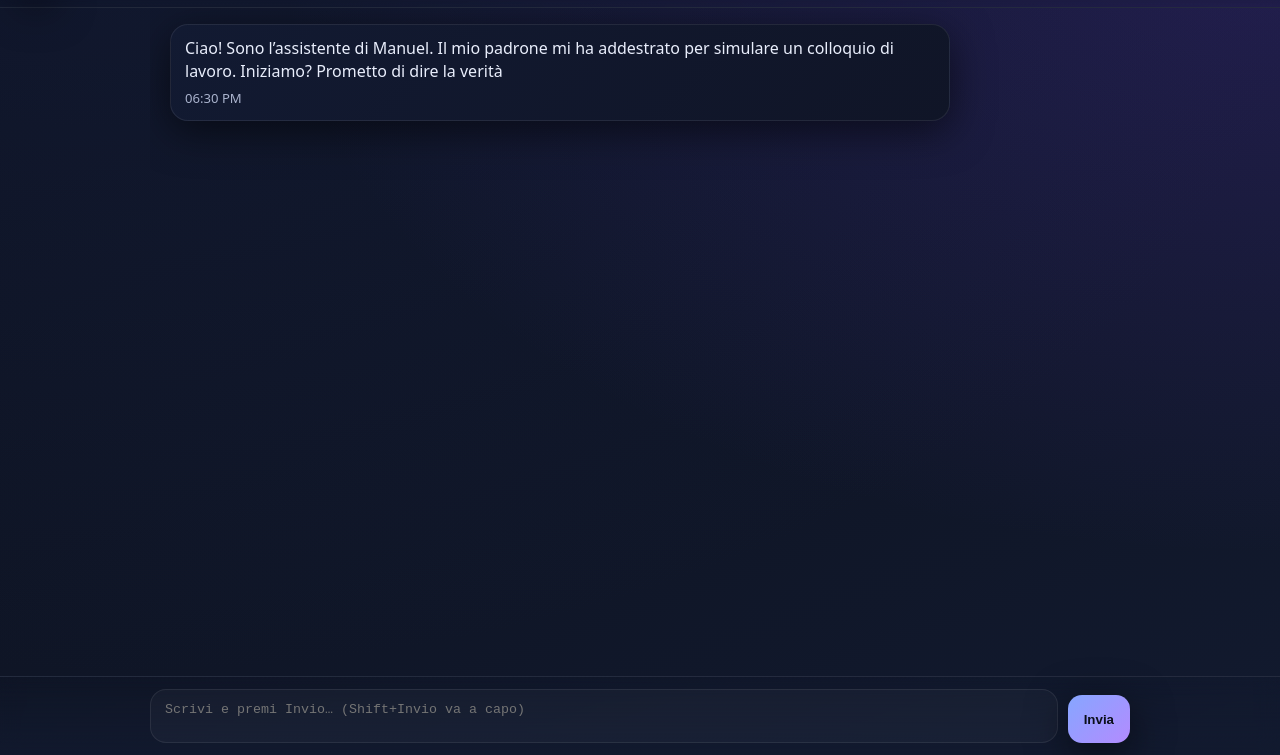
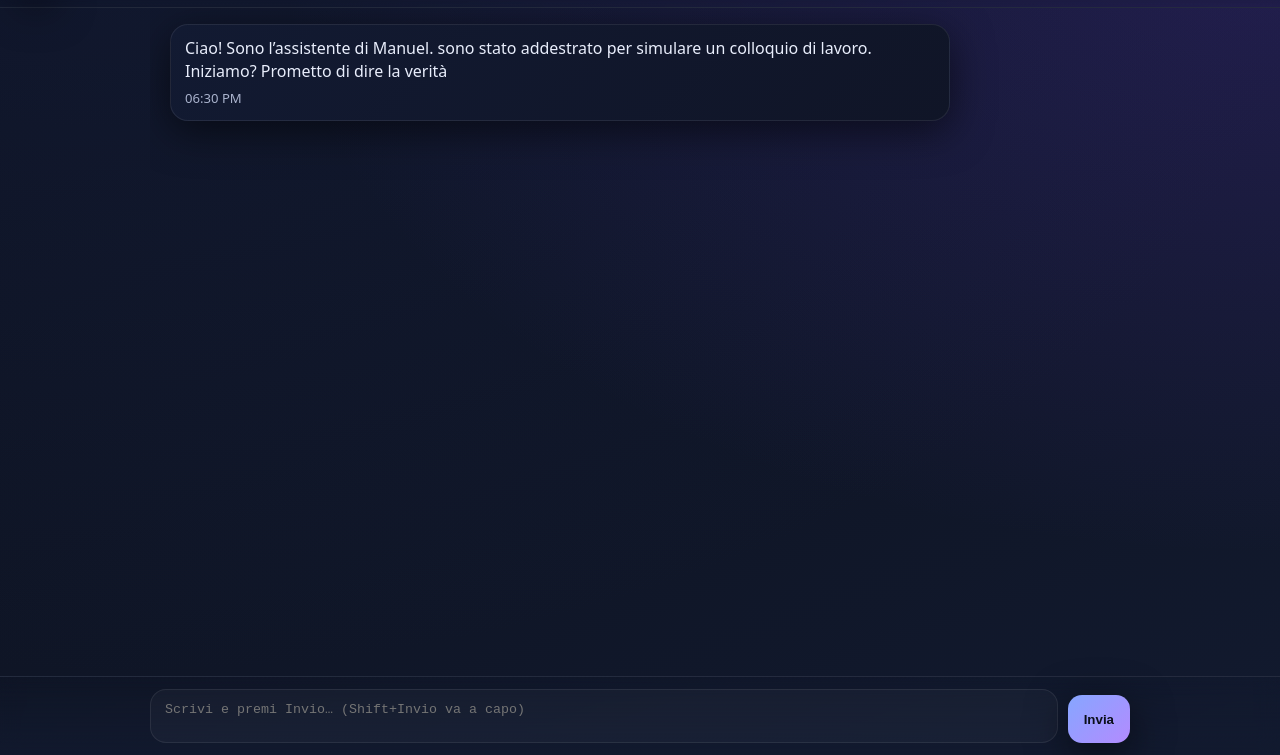
Before and after one commit to Borro167/ManuelCv, a website: page public/index.html in a window 1280 px wide. Shown: the part 45-800 px from the top of the page. Drawn offline with Linux system fonts and the light colour scheme; no server answers.

Commit message:
Update index.html

```diff
--- a/public/index.html
+++ b/public/index.html
@@ -116,7 +116,7 @@ function getBehavior(){
 }
 
 function introText(){
-  return "Ciao! Sono l’assistente di Manuel. Il mio padrone mi ha addestrato per simulare un colloquio di lavoro. Iniziamo? Prometto di dire la verità";
+  return "Ciao! Sono l’assistente di Manuel. sono stato addestrato per simulare un colloquio di lavoro. Iniziamo? Prometto di dire la verità";
 }
 
 // UI
```
